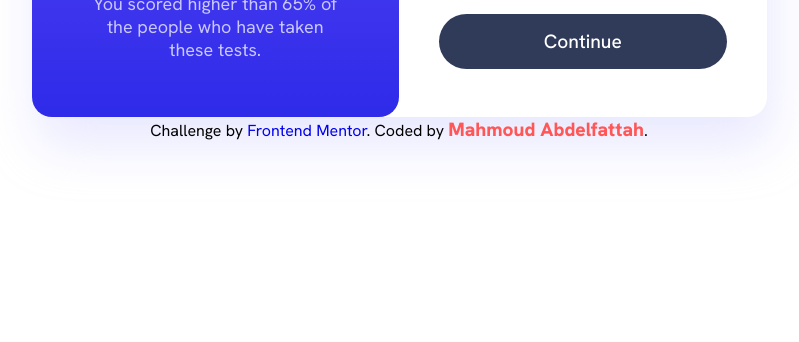
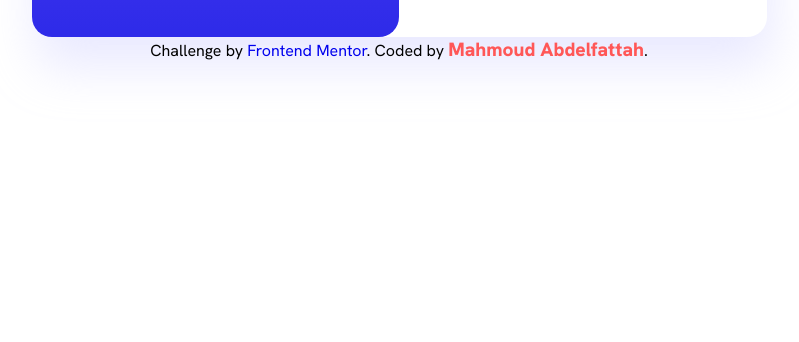
Before and after one commit to Mahmoud-Attalla/Results-summary-component, a plain HTML site: page index.html in a window 1280 px wide. Shown: the part 618-960 px from the top of the page, without its empty margins (241-1040 px from the left). After the commit the page ends 800 px from the top, so only its background shows below. Drawn offline with Linux system fonts and the light colour scheme.

Commit message:
Results-summary-component

```diff
--- a/css/style.css
+++ b/css/style.css
@@ -39,7 +39,7 @@
 body{
     font-family: var(--Hanken-Grotesk-font);
     background-color: var(--White);
-    min-height: 960px;
+    min-height: 100vh;
     display: flex;
     justify-content: space-between;
     align-items:center;
```
